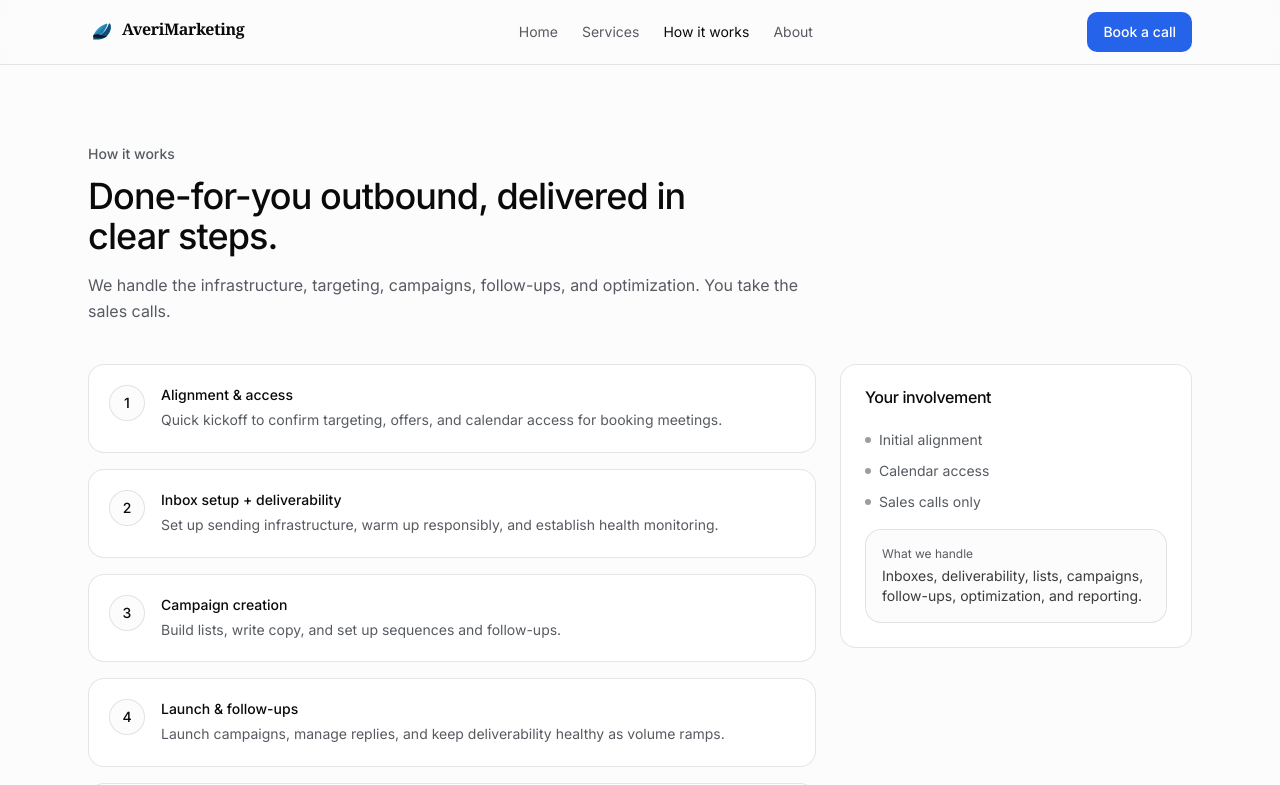
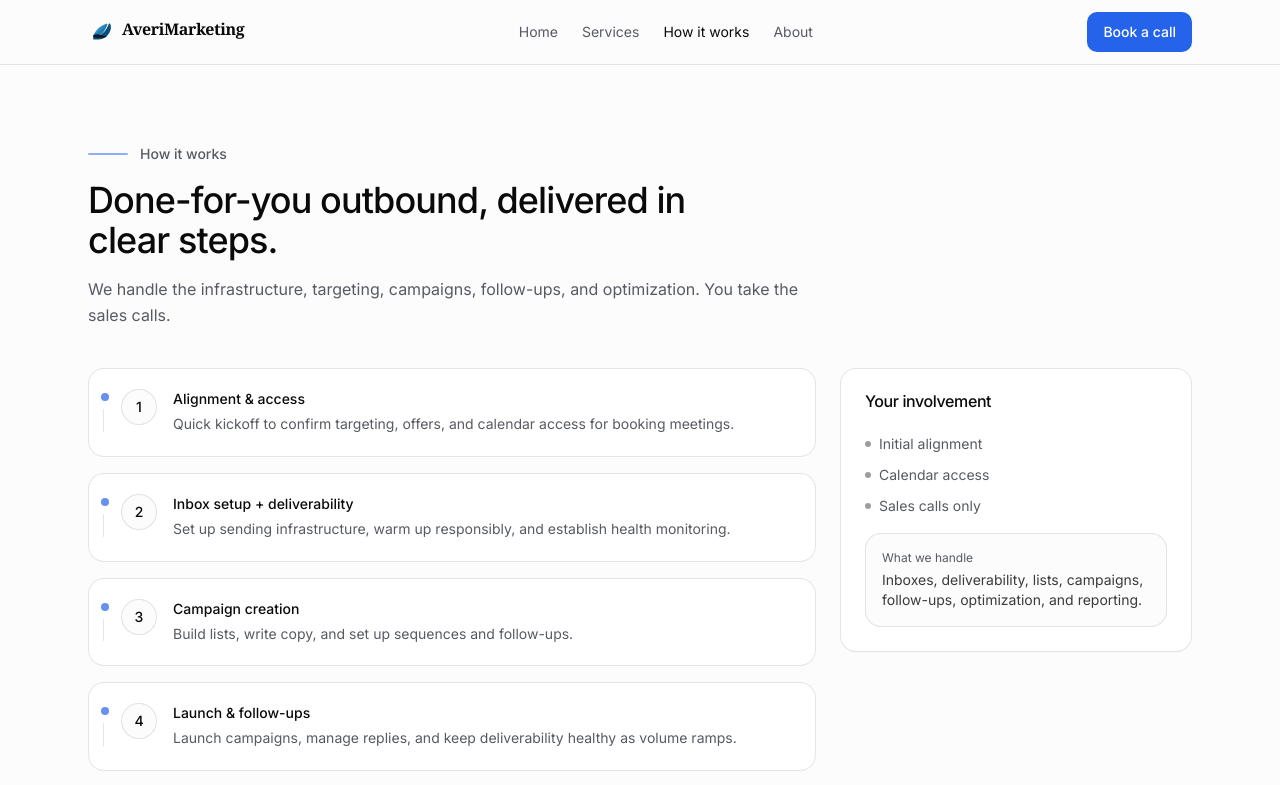
Before and after one commit to chrisjvld/Averimarketingwebsite, a Next.js app: page /how-it-works in a window 1280 px wide. Shown: the top 785 px of the page. Built offline with nearby package versions, Linux system fonts and the light colour scheme.

Commit message:
ui: add subtle visual polish (accents, connectors, hover)

```diff
--- a/components/page-header.tsx
+++ b/components/page-header.tsx
@@ -15,8 +15,11 @@ export function PageHeader({
 }) {
   return (
     <header className={cn("max-w-3xl", className)}>
-      {eyebrow ? <p className="text-sm font-medium text-muted-foreground">{eyebrow}</p> : null}
-      <h1 className="mt-3 text-pretty text-3xl font-medium tracking-tight sm:text-4xl">{title}</h1>
+      <div className="flex items-center gap-3">
+        <span className="h-[2px] w-10 rounded-full bg-[var(--accent-color)]/50" aria-hidden="true" />
+        {eyebrow ? <p className="text-sm font-medium text-muted-foreground">{eyebrow}</p> : null}
+      </div>
+      <h1 className="mt-4 text-pretty text-3xl font-medium tracking-tight sm:text-4xl">{title}</h1>
       {description ? (
         <p className="mt-4 text-pretty text-sm leading-relaxed text-muted-foreground sm:text-base">{description}</p>
       ) : null}
--- a/components/stepper.tsx
+++ b/components/stepper.tsx
@@ -11,17 +11,32 @@ export function Stepper({
   variant?: "simple" | "detailed";
   className?: string;
 }) {
+  const isDetailed = variant === "detailed";
   return (
     <ol
       className={cn(
-        "grid gap-4 md:grid-cols-3",
-        variant === "detailed" && "md:grid-cols-1",
+        "grid gap-4",
+        isDetailed ? "md:grid-cols-1" : "md:grid-cols-3 md:gap-6",
         className
       )}
     >
       {steps.map((step, idx) => (
         <li key={step.title} className="relative">
-          <div className="rounded-xl border border-border bg-card p-5">
+          <div
+            className={cn(
+              "relative rounded-xl border border-border bg-card p-5 transition-colors hover:bg-muted/30",
+              // horizontal connectors (simple)
+              !isDetailed &&
+                idx > 0 &&
+                "md:before:content-[''] md:before:absolute md:before:-left-3 md:before:top-1/2 md:before:h-px md:before:w-3 md:before:bg-border",
+              // vertical connectors (detailed)
+              isDetailed &&
+                "md:pl-8 md:before:content-[''] md:before:absolute md:before:left-3 md:before:top-6 md:before:h-2 md:before:w-2 md:before:rounded-full md:before:bg-[var(--accent-color)]/70",
+              isDetailed &&
+                idx !== steps.length - 1 &&
+                "md:after:content-[''] md:after:absolute md:after:left-3.5 md:after:top-10 md:after:bottom-6 md:after:w-px md:after:bg-border"
+            )}
+          >
             <div className="flex items-start gap-4">
               <div className="flex h-9 w-9 shrink-0 items-center justify-center rounded-full border border-border bg-background text-sm font-medium">
                 {idx + 1}
--- a/components/ui/card.tsx
+++ b/components/ui/card.tsx
@@ -6,7 +6,10 @@ const Card = React.forwardRef<HTMLDivElement, React.HTMLAttributes<HTMLDivElemen
   ({ className, ...props }, ref) => (
     <div
       ref={ref}
-      className={cn("rounded-xl border border-border bg-card text-card-foreground", className)}
+      className={cn(
+        "rounded-xl border border-border bg-card text-card-foreground shadow-[0_1px_0_rgba(0,0,0,0.02)] transition-colors",
+        className
+      )}
       {...props}
     />
   )
```
